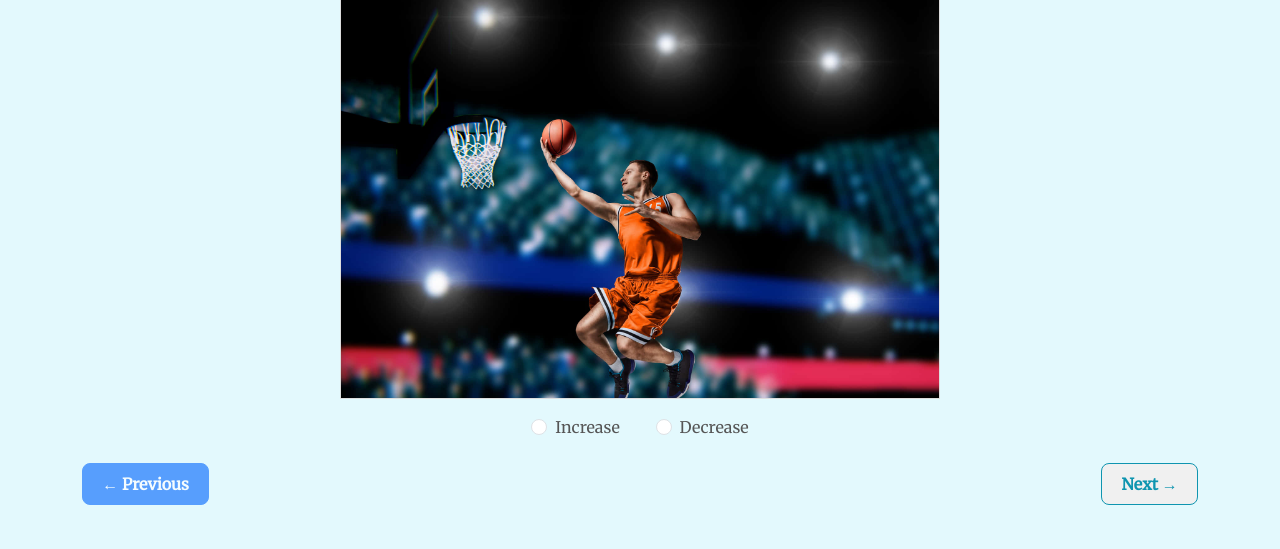
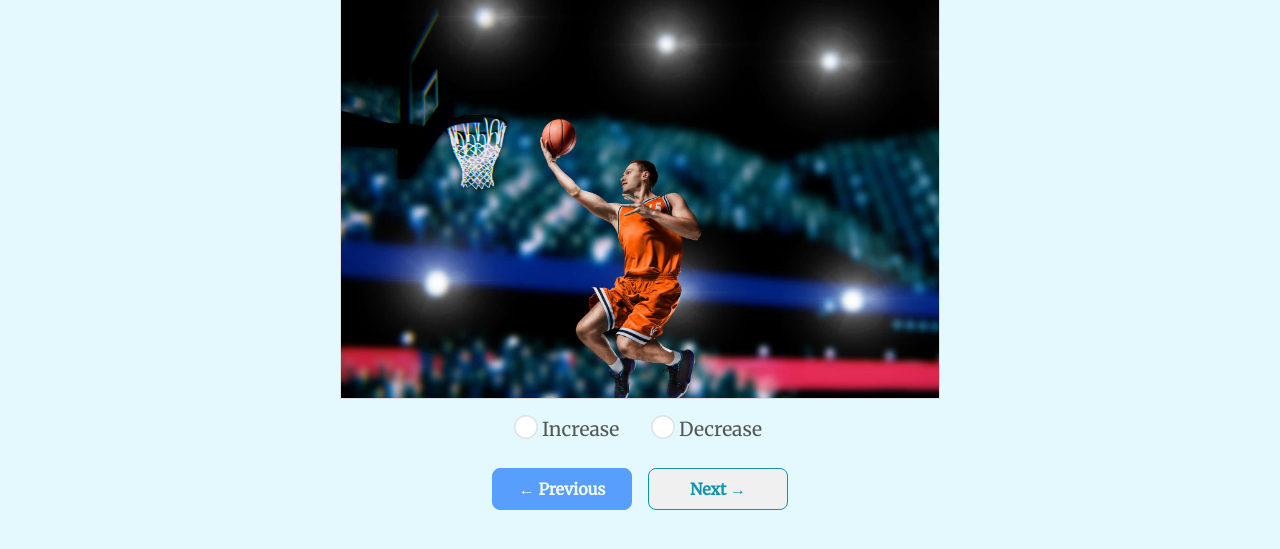
Before and after one commit to xxanxnie/Exposure-Playground, a Flask app: page /quiz/1 in a window 1280 px wide. Shown: the part 230-779 px from the top of the page. Run offline with Flask 3, Linux system fonts and the light colour scheme.

Commit message:
make the quiz selection button larger

```diff
--- a/templates/quiz.html
+++ b/templates/quiz.html
@@ -20,6 +20,22 @@
 			display: inline-block;
 			margin: 0 1rem;
 		}
+
+        .form-check-input {
+            transform: scale(1.5);
+            margin-right: 0.5rem;
+        }
+
+        .form-check-label {
+            font-size: 1.2rem;
+        }
+
+        .quiz-nav .btn {
+            min-width: 140px;
+        }
+
+
+
 	</style>
 </head>
 
@@ -51,7 +67,7 @@
 				</div>
 				{% endfor %}
 
-                <div class="d-flex justify-content-between mt-4">
+                <div class="d-flex justify-content-center gap-3 mt-4 quiz-nav">
                     {% if question_id > 1 %}
                         {% if request.endpoint == 'quiz_page' %}
                             <a href="{{ url_for('quiz_page', question_id=question_id-1) }}" class="btn btn-primary">← Previous</a>
```
Also changed, not shown: 1 other file.
